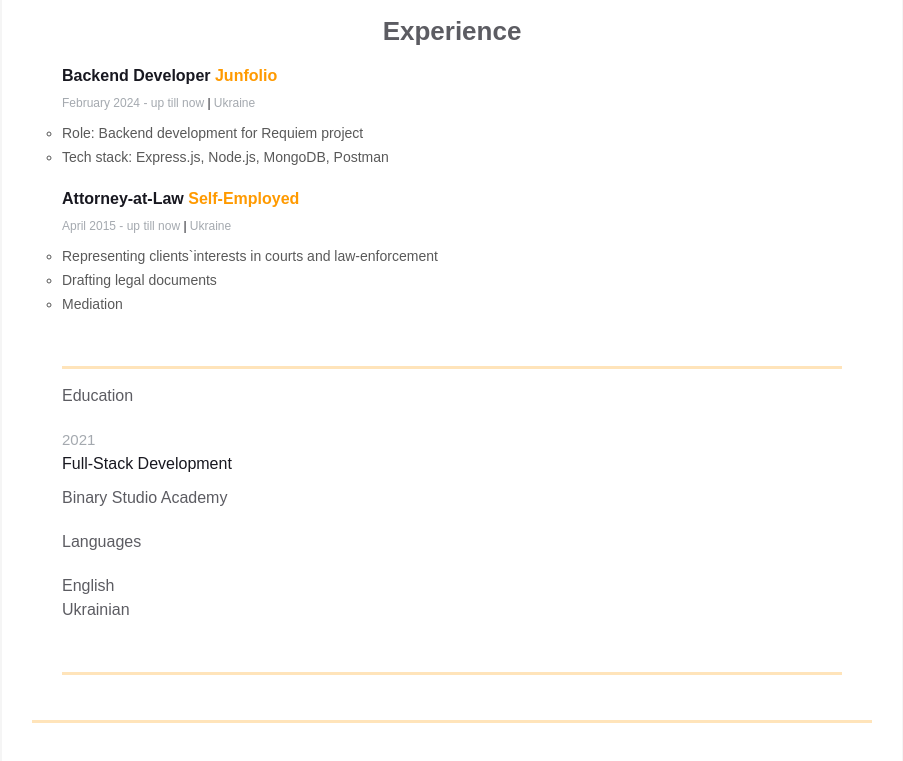
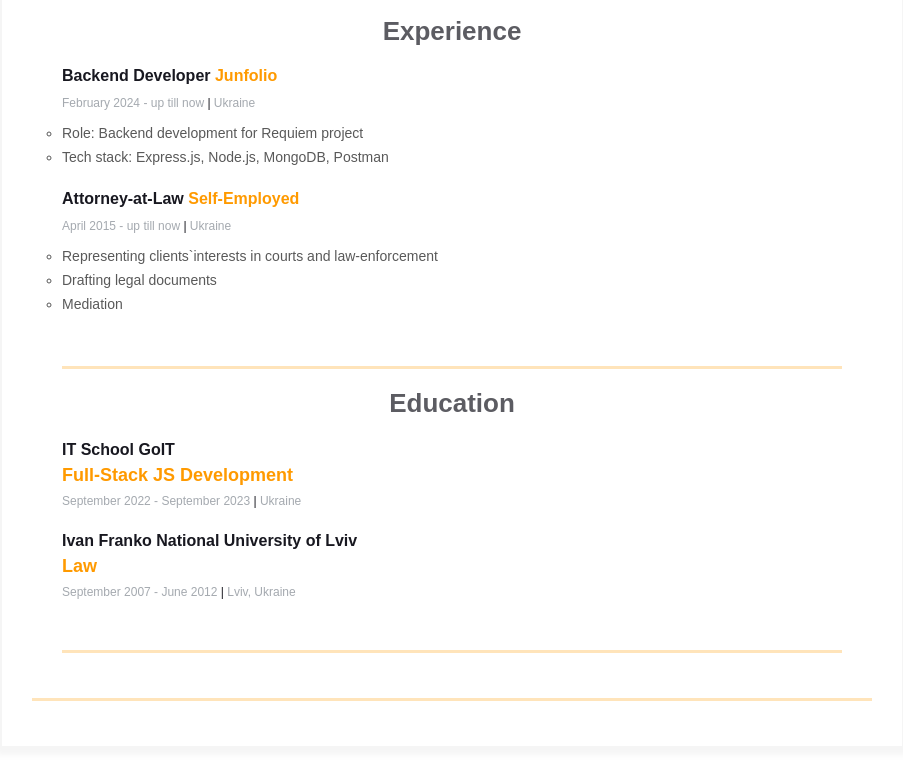
Before and after one commit to aslanukr/homepage, a plain HTML site: page index.html in a window 1280 px wide. Shown: the part 977-1738 px from the top of the page, without its empty margins (188-1091 px from the left). Drawn offline with Linux system fonts and the light colour scheme.

Commit message:
adds education block

```diff
--- a/index.html
+++ b/index.html
@@ -480,41 +480,27 @@
             <section>
               <div class="container">
                 <div class="resume__block">
-                  <div class="main-info fh">
-                    <div class="additional-info fv">
-                      <div class="additional-info fv">
-                        <div class="additional-info__education">
-                          <h3 class="additional-info__education-header">
-                            Education
-                          </h3>
-                          <div class="additional-info__education-university">
-                            <span
-                              class="additional-info__education-university-durability"
-                              >2021</span
-                            >
-                            <h3
-                              class="additional-info__education-university-speciality">
-                              Full-Stack Development
-                            </h3>
-                            <p
-                              class="additional-info__education-university-name">
-                              Binary Studio Academy
-                            </p>
-                          </div>
-                        </div>
-
-                        <div class="additional-info__languages">
-                          <h3 class="additional-info__languages-header">
-                            Languages
-                          </h3>
-                          <p class="additional-info__languages-item">English</p>
-                          <p class="additional-info__languages-item">
-                            Ukrainian
-                          </p>
-                        </div>
-                      </div>
-                    </div>
-                  </div>
+                  <h3 class="section__header">Education</h3>
+                  <ul class="education-list">
+                    <li class="education-item">
+                      <h4 class="institution">IT School GoIT</h4>
+                      <h4 class="major">Full-Stack JS Development</h4>
+                      <p class="period">
+                        September 2022 - September 2023
+                        <span class="line">|</span> Ukraine
+                      </p>
+                    </li>
+                    <li class="education-item">
+                      <h4 class="institution">
+                        Ivan Franko National University of Lviv
+                      </h4>
+                      <h4 class="major">Law</h4>
+                      <p class="period">
+                        September 2007 - June 2012
+                        <span class="line">|</span> Lviv, Ukraine
+                      </p>
+                    </li>
+                  </ul>
                 </div>
               </div>
             </section>
--- a/styles.css
+++ b/styles.css
@@ -303,6 +303,8 @@ body {
 
 //Experience and additional info styles
 
+//Employment experience
+
 .work-list {
   margin-bottom: 45px;
   padding: 0;
@@ -354,49 +356,30 @@ body {
   color: var(--primary-text-color);
 }
 
-.additional-info {
-  flex: 1 1 40%;
+//Education
+
+.education-list {
+  list-style: none;
 }
-
-.additional-info__education {
+.education-item {
+  list-style: none;
   margin-bottom: 20px;
 }
 
-.additional-info__education-header {
-  color: var(--secondary-text-color);
-  text-align: left;
-  margin-bottom: 20px;
+.institution {
+  display: inline-block;
+  font-weight: 700;
+  font-size: 16px;
+  color: var(--primary-text-color);
+  margin-bottom: 5px;
 }
 
-.additional-info__education-university-durability {
-  color: var(--durability-text-color);
-  text-align: left;
+.major {
   margin-bottom: 10px;
-  font-size: 15px;
-}
-
-.additional-info__education-university-speciality {
-  color: var(--primary-text-color);
-  text-align: left;
-  margin-bottom: 10px;
-}
-
-.additional-info__education-university-name {
-  color: var(--secondary-text-color);
-}
-
-.additional-info__languages {
-  margin-bottom: 20px;
-}
-
-.additional-info__languages-header {
-  color: var(--secondary-text-color);
-  text-align: left;
-  margin-bottom: 20px;
-}
-
-.additional-info__languages-item {
-  color: var(--secondary-text-color);
+  font-weight: 700;
+  font-size: 18px;
+  line-height: 17px;
+  color: var(--text-decoration-color);
 }
 
 @media screen and (max-width: 576px) {
@@ -430,8 +413,4 @@ body {
   .contact-info__block:not(:last-child) {
     margin-bottom: 20px;
   }
-
-  .experiences {
-    margin-right: 0;
-  }
 }
```
